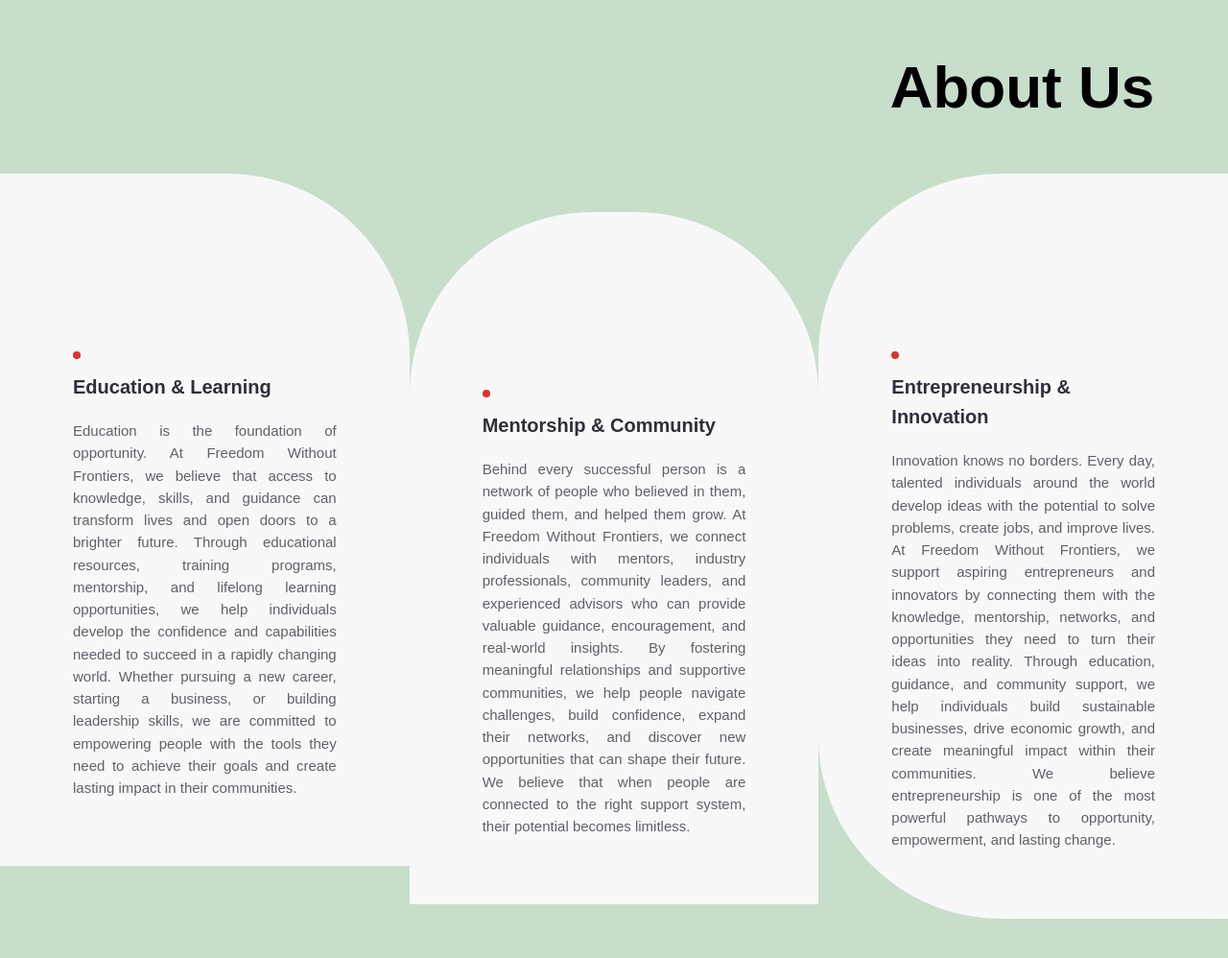
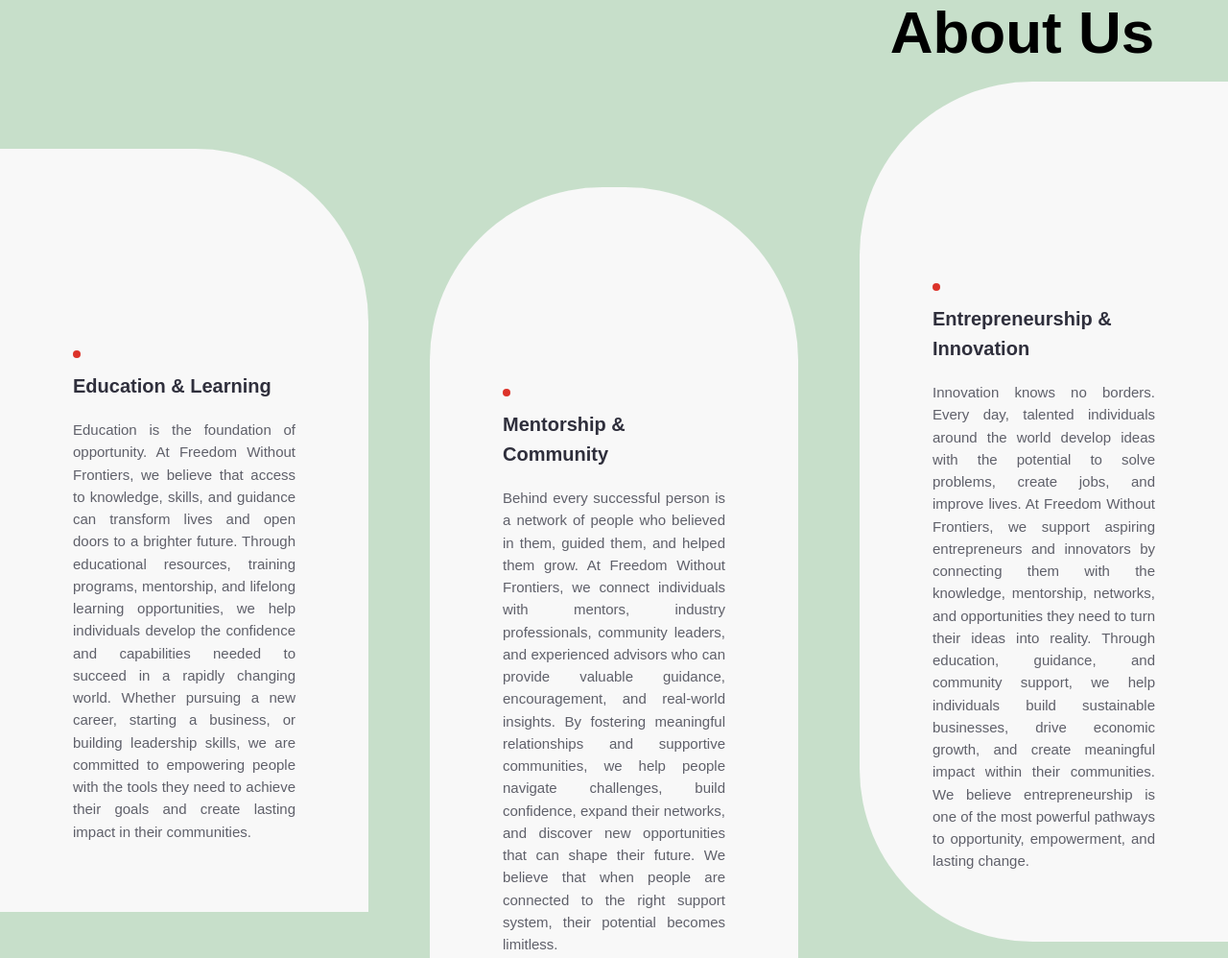
Before and after one commit to freedom-without-frontiers/freedom-without-frontiers, a plain HTML site: page index.html in a window 1280 px wide. Shown: the part 1619-2617 px from the top of the page at 96% size. Drawn offline with Linux system fonts and the light colour scheme.

Commit message:
fix about us section

```diff
--- a/index.html
+++ b/index.html
@@ -57,51 +57,49 @@
   <section class="about-block" id="about">
   <h2>About Us</h2>
 
-    <div class="about-columns">
-      <article class="about-card">
+  <div class="about-three">
+    <article class="about-panel about-panel-left">
       <span class="dot"></span>
       <h3>Education &amp; Learning</h3>
       <p>
-          Education is the foundation of opportunity. At Freedom Without Frontiers,
-          we believe that access to knowledge, skills, and guidance can transform lives
-          and open doors to a brighter future. Through educational resources, training
-          programs, mentorship, and lifelong learning opportunities, we help individuals
-          develop the confidence and capabilities needed to succeed in a rapidly changing
-          world. Whether pursuing a new career, starting a business, or building leadership
-          skills, we are committed to empowering people with the tools they need to achieve
-          their goals and create lasting impact in their communities.
+        Education is the foundation of opportunity. At Freedom Without Frontiers, we believe
+        that access to knowledge, skills, and guidance can transform lives and open doors to a
+        brighter future. Through educational resources, training programs, mentorship, and
+        lifelong learning opportunities, we help individuals develop the confidence and
+        capabilities needed to succeed in a rapidly changing world. Whether pursuing a new
+        career, starting a business, or building leadership skills, we are committed to
+        empowering people with the tools they need to achieve their goals and create lasting
+        impact in their communities.
       </p>
     </article>
 
-      <article class="about-card">
+    <article class="about-panel about-panel-middle">
       <span class="dot"></span>
       <h3>Mentorship &amp; Community</h3>
       <p>
-          Behind every successful person is a network of people who believed in them,
-          guided them, and helped them grow. At Freedom Without Frontiers, we connect
-          individuals with mentors, industry professionals, community leaders, and
-          experienced advisors who can provide valuable guidance, encouragement, and
-          real-world insights. By fostering meaningful relationships and supportive
-          communities, we help people navigate challenges, build confidence, expand their
-          networks, and discover new opportunities that can shape their future. We believe
-          that when people are connected to the right support system, their potential
-          becomes limitless.
+        Behind every successful person is a network of people who believed in them, guided
+        them, and helped them grow. At Freedom Without Frontiers, we connect individuals with
+        mentors, industry professionals, community leaders, and experienced advisors who can
+        provide valuable guidance, encouragement, and real-world insights. By fostering
+        meaningful relationships and supportive communities, we help people navigate
+        challenges, build confidence, expand their networks, and discover new opportunities
+        that can shape their future. We believe that when people are connected to the right
+        support system, their potential becomes limitless.
       </p>
     </article>
 
-      <article class="about-card">
+    <article class="about-panel about-panel-right">
       <span class="dot"></span>
       <h3>Entrepreneurship &amp; Innovation</h3>
       <p>
-          Innovation knows no borders. Every day, talented individuals around the world
-          develop ideas with the potential to solve problems, create jobs, and improve
-          lives. At Freedom Without Frontiers, we support aspiring entrepreneurs and
-          innovators by connecting them with the knowledge, mentorship, networks, and
-          opportunities they need to turn their ideas into reality. Through education,
-          guidance, and community support, we help individuals build sustainable businesses,
-          drive economic growth, and create meaningful impact within their communities.
-          We believe entrepreneurship is one of the most powerful pathways to opportunity,
-          empowerment, and lasting change.
+        Innovation knows no borders. Every day, talented individuals around the world develop
+        ideas with the potential to solve problems, create jobs, and improve lives. At Freedom
+        Without Frontiers, we support aspiring entrepreneurs and innovators by connecting them
+        with the knowledge, mentorship, networks, and opportunities they need to turn their
+        ideas into reality. Through education, guidance, and community support, we help
+        individuals build sustainable businesses, drive economic growth, and create meaningful
+        impact within their communities. We believe entrepreneurship is one of the most
+        powerful pathways to opportunity, empowerment, and lasting change.
       </p>
     </article>
   </div>
--- a/styles.css
+++ b/styles.css
@@ -54,60 +54,64 @@
 .intro-leaf-dark{left:43%;bottom:0;width:14%;height:255px;background:var(--sage);border-radius:100% 0 0 0}
 
 
+
 .about-block{
-  min-height:860px;
   position:relative;
   overflow:hidden;
   background:var(--mint);
-  padding:70px 0 85px;
+  padding:18px 0 0;
+  min-height:780px;
 }
 .about-block h2{
+  margin:0 6% 20px 0;
+  text-align:right;
   font-size:62px;
+  line-height:1;
   color:#000;
-  text-align:right;
-  margin:0 6% 55px 0;
 }
-.about-columns{
+.about-three{
   display:grid;
-  grid-template-columns:repeat(3,1fr);
-  gap:0;
+  grid-template-columns:30% 30% 30%;
+  justify-content:space-between;
   align-items:start;
   width:100%;
+  min-height:690px;
 }
-.about-card{
-  position:relative;
+.about-panel{
   background:#f8f8f8;
   color:var(--text);
+  min-height:620px;
+  padding:210px 76px 72px;
   font-size:15px;
   line-height:1.55;
-  min-height:635px;
-  padding:185px 76px 70px;
 }
-.about-card:nth-child(1){
-  border-radius:0 190px 0 0;
+.about-panel-left{
+  border-radius:0 180px 0 0;
+  margin-top:70px;
 }
-.about-card:nth-child(2){
-  border-radius:190px 190px 0 0;
-  margin-top:40px;
+.about-panel-middle{
+  border-radius:180px 180px 0 0;
+  margin-top:110px;
 }
-.about-card:nth-child(3){
-  border-radius:190px 0 0 190px;
+.about-panel-right{
+  border-radius:180px 0 0 180px;
+  margin-top:0;
 }
-.about-card h3{
+.about-panel h3{
+  margin:14px 0 18px;
   color:var(--ink);
   font-size:20px;
-  margin:14px 0 18px;
 }
-.about-card p{
+.about-panel p{
   margin:0;
   text-align:justify;
 }
-.dot{
+.about-panel .dot{
+  display:block;
   width:8px;
   height:8px;
+  background:var(--red);
   border-radius:50%;
-  background:var(--red);
-  display:block;
 }
 
 .mission-block{display:grid;grid-template-columns:1fr 1fr;height:650px;background:#fff}
@@ -324,17 +328,31 @@
 }
 
 @media(max-width:980px){
-  .about-block{min-height:0;padding:50px 7% 65px}
-  .about-block h2{text-align:left;font-size:44px;margin:0 0 35px}
-  .about-columns{grid-template-columns:1fr;gap:24px}
-  .about-card{
+  .about-block{
     min-height:0;
+    padding:48px 7% 64px;
+  }
+  .about-block h2{
+    margin:0 0 34px;
+    text-align:left;
+    font-size:44px;
+  }
+  .about-three{
+    grid-template-columns:1fr;
+    min-height:0;
+    gap:24px;
+  }
+  .about-panel,
+  .about-panel-left,
+  .about-panel-middle,
+  .about-panel-right{
+    min-height:0;
+    margin:0;
     padding:48px 34px;
-    border-radius:70px !important;
-    margin:0 !important
+    border-radius:70px;
   }
 
-  .site-header{grid-template-columns:1fr auto;padding:0 16px;height:68px}
+.site-header{grid-template-columns:1fr auto;padding:0 16px;height:68px}
   .brand{font-size:10px;letter-spacing:1.6px}.brand img{width:40px;height:40px}
   .nav{position:absolute;left:0;right:0;top:68px;display:none;flex-direction:column;background:#fff;padding:24px;border-radius:0 0 24px 24px}
   .nav.open{display:flex}.header-cta{display:none}.menu-toggle{display:block}
@@ -349,9 +367,7 @@
   .home-intro{height:auto;padding:50px 7% 360px}
   .intro-copy{margin:0;width:100%;padding:0;font-size:14px}
   .intro-crosswalk{width:82%;height:330px}.intro-leaf-light,.intro-leaf-dark{display:none}
-
-  .about-block{height:auto;padding:50px 7%}
-  .about-block h2{position:relative;right:auto;top:auto;font-size:44px;margin-bottom:35px}
+.about-block h2{position:relative;right:auto;top:auto;font-size:44px;margin-bottom:35px}
   .about-card{position:relative;width:100%;height:auto;left:auto;right:auto;top:auto;bottom:auto;border-radius:70px;padding:50px 34px;margin-bottom:25px}
 
   .mission-block{height:auto;grid-template-columns:1fr}
```
Lines whose indentation alone changed are shown as unchanged.
